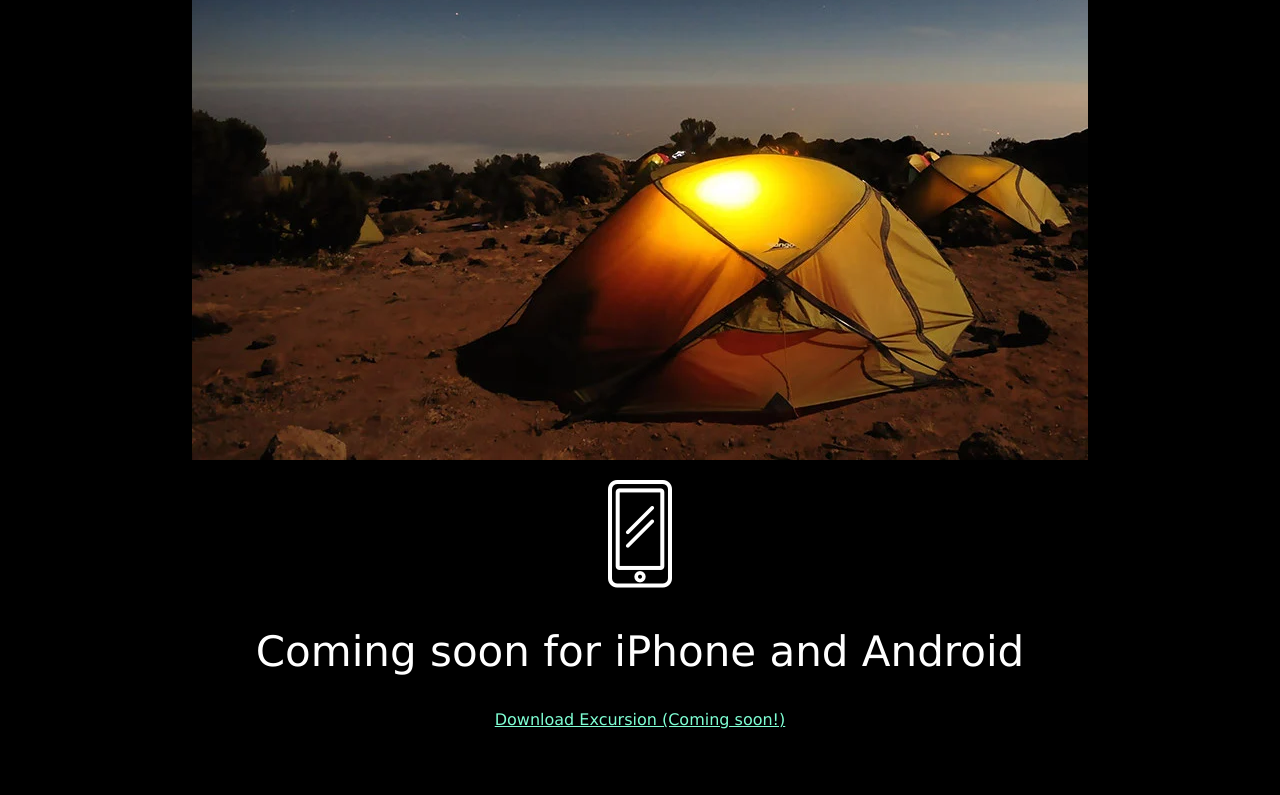
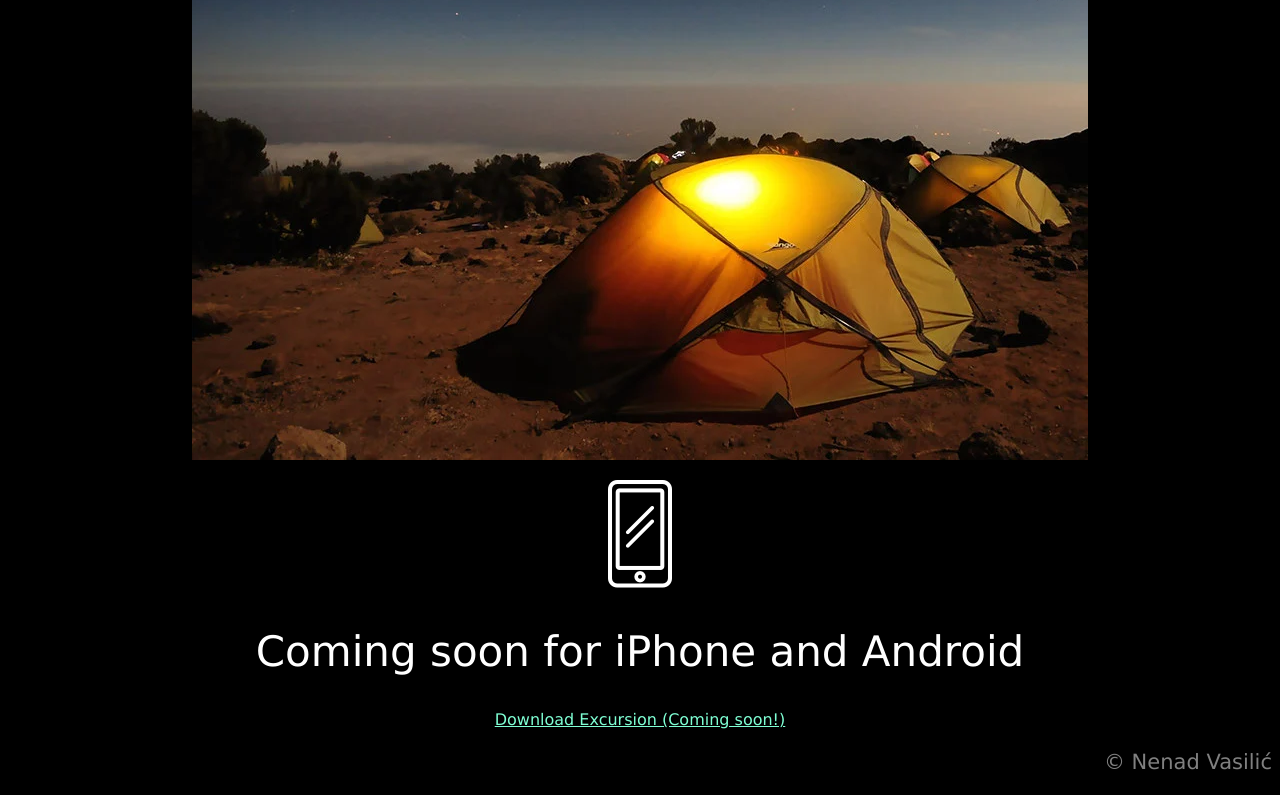
Before and after one commit to nenadvasilic/excursion, a plain HTML site: page index.html in a window 1280 px wide. Shown: the part 552-1347 px from the top of the page. Before the commit the page ends 1297 px from the top, so only its background shows below. Drawn offline with Linux system fonts and the light colour scheme.

Commit message:
footer copyright

```diff
--- a/index.html
+++ b/index.html
@@ -19,5 +19,6 @@
   <p><img src="/resources/images/phone.png"></p>
   <h2 class="header--secondary">Coming soon for iPhone and Android</h2>
   <p><a class="link--cta" href="#">Download Excursion (Coming soon!)</a></p>
+  <p class="footer--copyright">© Nenad Vasilić</p>
 </body>
 </html>
--- a/resources/css/style.css
+++ b/resources/css/style.css
@@ -29,3 +29,11 @@ body {
   font-size: 16px;
   color: aquamarine;
 }
+
+/* FOOTER */
+
+.footer--copyright {
+  font-size: 21px;
+  color: grey;
+  text-align: right;
+}
```
